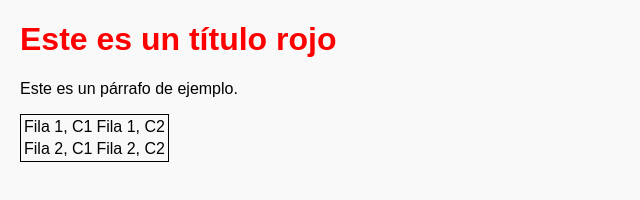
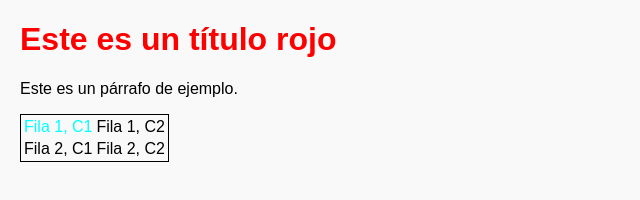
Before and after one commit to KevAyala/REPO-TIC-2-745973, a plain HTML site: page index.html in a window 1280 px wide. Shown: the full height of the page, 0-640 px from the left. Drawn offline with Linux system fonts and the light colour scheme.

Commit message:
Modificación de tabla

```diff
--- a/index.html
+++ b/index.html
@@ -12,7 +12,7 @@
 
   <table style="border: 1px solid black;">
     <tr>
-        <td>Fila 1, C1</td>
+        <td style="color: aqua;">Fila 1, C1</td>
         <td>Fila 1, C2</td>
     </tr>
     <tr>
```
